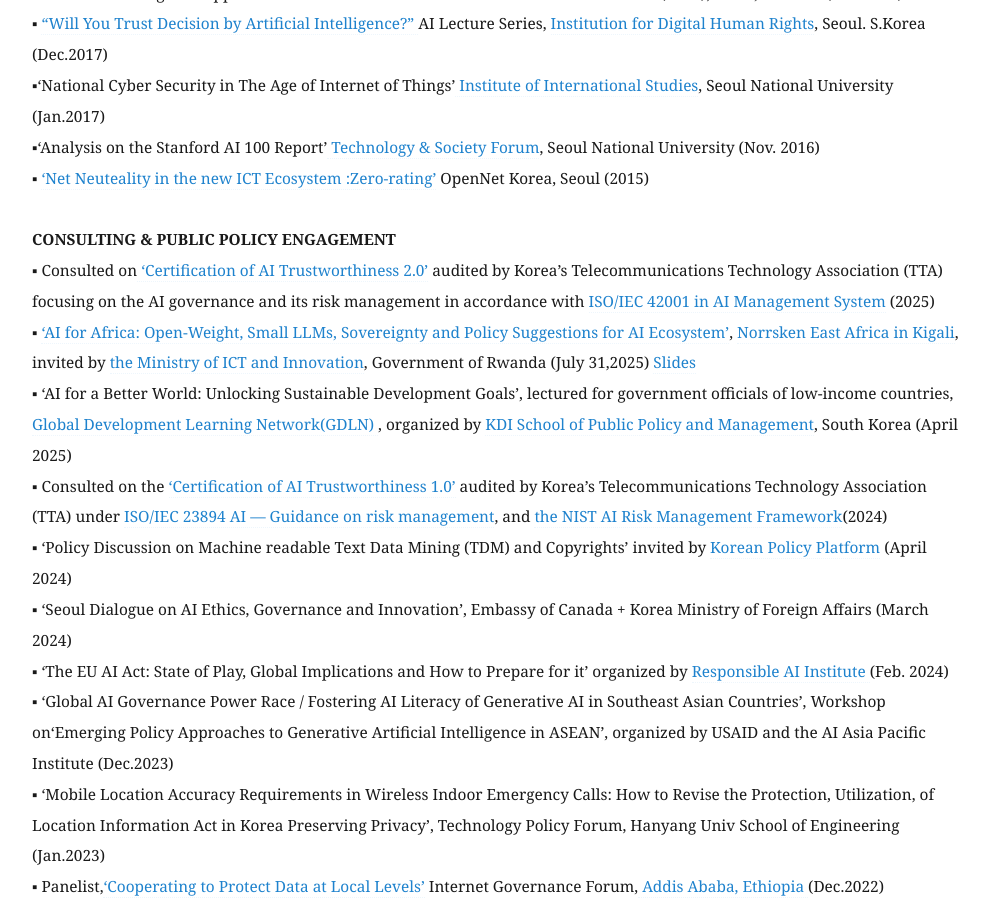
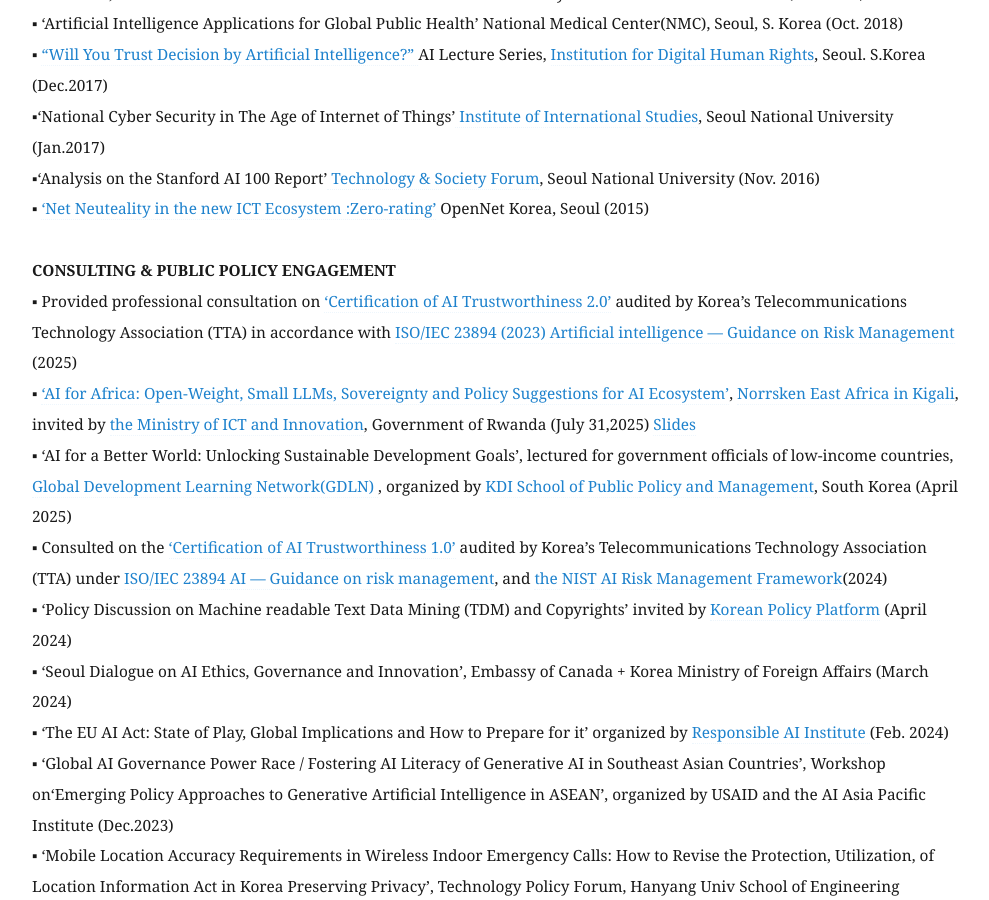
Before and after one commit to eunchangchoi/eunchangchoi.github.io, a Jekyll site: the page built from index.md, in a window 1280 px wide and 900 px high, scrolled down 7604 px. Shown: the whole window, without its empty margins (68-1057 px from the left). Built offline with Jekyll 4.4.1, drawn with Linux system fonts in a browser that asks for light colours; some of the changed text lies outside the part shown.

Commit message:
Update index.md

```diff
--- a/index.md
+++ b/index.md
@@ -163,8 +163,8 @@
   <br>
 
  <strong> CONSULTING & PUBLIC POLICY ENGAGEMENT </strong> <br>
-▪ Consulted on<a href="https://tta-trustworthy-ai.gitbook.io/cat/cat-2.0/aibusiness"> ‘Certification of AI Trustworthiness 2.0’</a> audited by Korea’s Telecommunications Technology Association (TTA) focusing on the AI governance and its risk management in accordance with
-<a href="https://cdn.standards.iteh.ai/samples/81230/4c1911ebc9a641fcb6ee21aa09c28ad3/ISO-IEC-42001-2023.pdf"> ISO/IEC 42001 in AI Management System</a> (2025) <br>
+▪ Provided professional consultation on <a href="https://tta-trustworthy-ai.gitbook.io/cat/cat-2.0/aibusiness"> ‘Certification of AI Trustworthiness 2.0’</a> audited by Korea’s Telecommunications Technology Association (TTA) in accordance with
+<a href="https://cdn.standards.iteh.ai/samples/77304/cb803ee4e9624430a5db177459158b24/ISO-IEC-23894-2023.pdf"> ISO/IEC 23894 (2023) Artificial intelligence — Guidance on Risk Management</a> (2025) <br>
 ▪ <a href="https://www.linkedin.com/feed/update/urn:li:activity:7355949028733255680"> ‘AI for Africa: Open-Weight, Small LLMs, Sovereignty and Policy Suggestions for AI Ecosystem’</a>, <a href="https://www.norrsken.org/houses/kigali"> Norrsken East Africa in Kigali</a>, invited by <a href="https://x.com/RwandaICT/status/1950209792494174355"> the Ministry of ICT and Innovation</a>, Government of Rwanda (July 31,2025) <a href="https://github.com/eunchangchoi/eunchangchoi.github.io/blob/master/AI%20for%20Africa%20_Open-Weight%20Small%20LLMs%2C%20Sovereignty%20Policy%20Suggestions%20for%20AI%20Ecosystem%20Norrsken%20Choi%202025%20July.pdf"> Slides</a> <br>
 ▪ ‘AI for a Better World: Unlocking Sustainable Development Goals’, lectured for government officials of low-income countries, <a href="https://www.gdln.or.kr/main/"> Global Development Learning Network(GDLN) </a>, organized by <a href="https://www.kdischool.ac.kr/"> KDI School of Public Policy and Management</a>, South Korea (April 2025) <br>
 ▪ Consulted on the <a href="https://aitrustops.or.kr/web/main.do"> ‘Certification of AI Trustworthiness 1.0’</a> audited by Korea’s Telecommunications Technology Association (TTA) under <a href="https://cdn.standards.iteh.ai/samples/77304/cb803ee4e9624430a5db177459158b24/ISO-IEC-23894-2023.pdf"> ISO/IEC 23894 AI — Guidance on risk management</a>, and  <a href="https://www.nist.gov/itl/ai-risk-management-framework"> the NIST AI Risk Management Framework</a>(2024) <br>
```
Also changed, not shown: other parts of index.md (+1 -1 lines).
